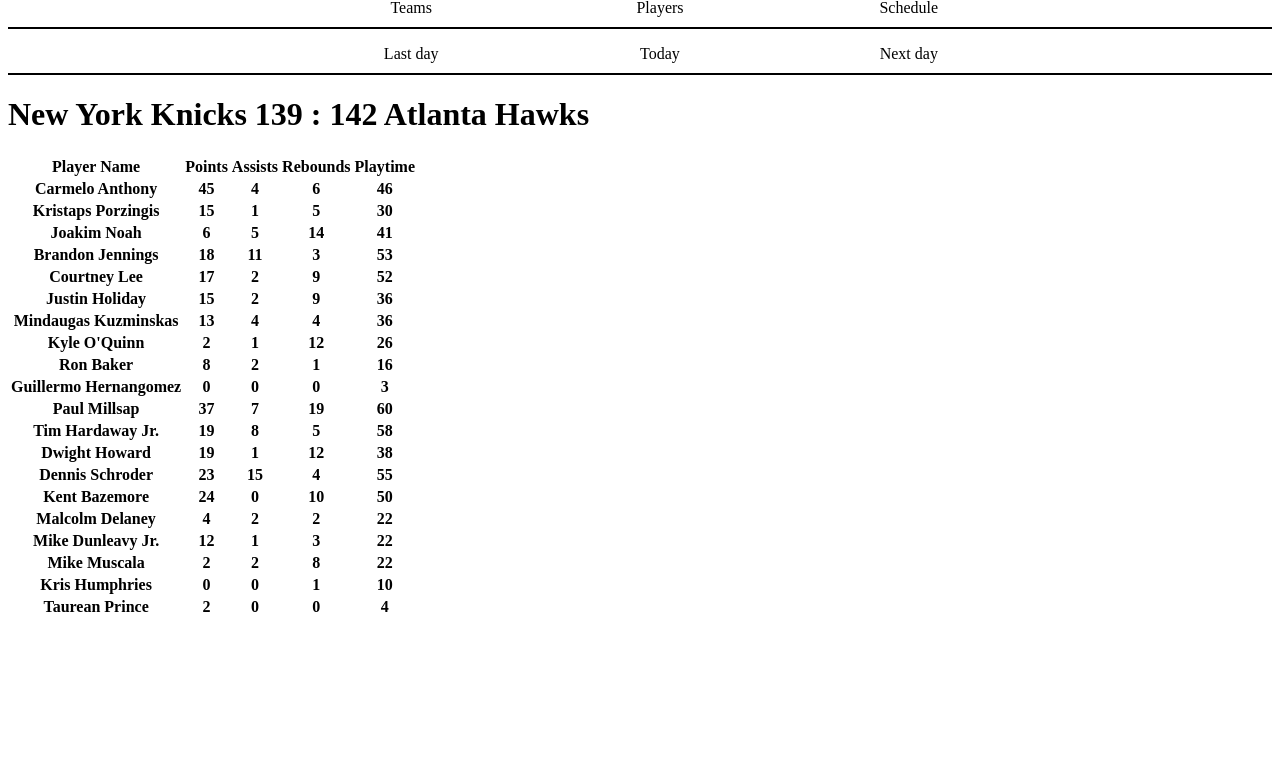
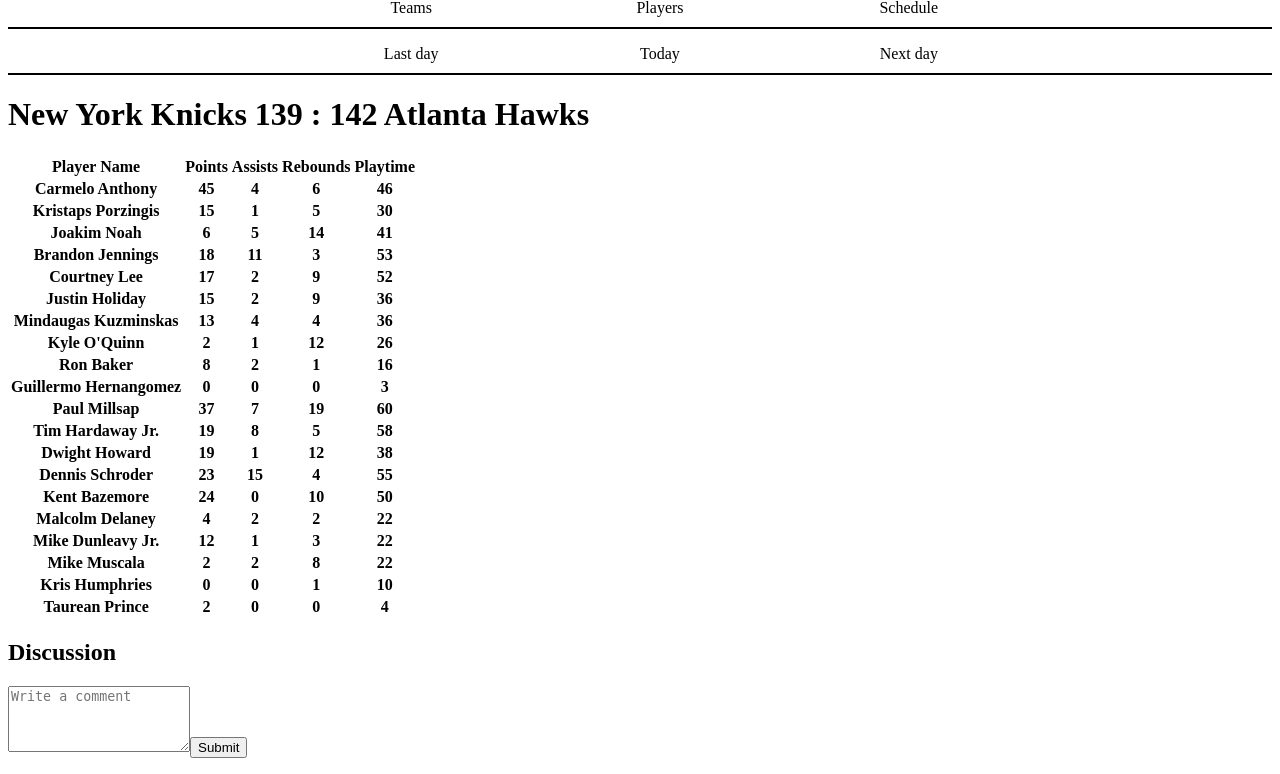
Before and after one commit to jayant95/TopShots, a PHP site: page /gamedetail.php?gameID=1 in a window 1280 px wide. Shown: the part 55-829 px from the top of the page. Before the commit the page ends 667 px from the top, so only its background shows below. Run offline with PHP 8.4, Linux system fonts and the light colour scheme; the visitor is signed in with stand-in values (Sample User, id 1); data comes from the database, SQL or seed files in the repository; lists and menus that the app fills with data are empty.

Commit message:
Add comment section
Adds comment section to playerDetail and gameDetail. No backend. Checks if there is a user that's logged in

```diff
--- a/gamedetail.php
+++ b/gamedetail.php
@@ -101,8 +101,27 @@
 
 	</table>
 
+  </form>
 
-	</form>
+  <form action="gameDetail.php?gameID=<?php echo $gameID?>" method="post">
+    <h2>Discussion</h2>
+
+    <?php
+    // Add code to retrieve comments on page
+
+
+    if (!empty($_SESSION['username'])) {
+      echo "<textarea rows='4' columns='50' placeholder='Write a comment'></textarea>";
+      echo "<input type='submit' name='submit' value='Submit'/>";
+    } else {
+      echo "<p>Please login to add a comment</p>";
+    }
+    ?>
+
+
+
+  <form>
+
   </body>
 
 </html>
```
Also changed, not shown: playerdetail.php (+17 -1 lines).
